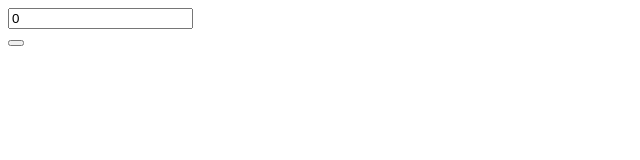
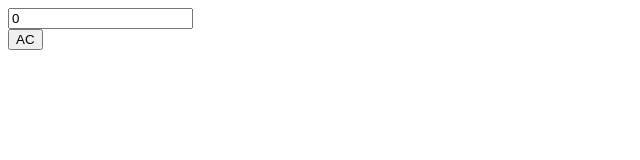
Before and after one commit to anushka3110/calculator, a plain HTML site: page index.html in a window 1280 px wide. Shown: the full height of the page, 0-640 px from the left. Drawn offline with Linux system fonts and the light colour scheme.

Commit message:
AC button update

```diff
--- a/index.html
+++ b/index.html
@@ -12,7 +12,7 @@
 
         </div>
         <div class="row">
-            <button type="button"></button>
+            <button type="button">AC</button>
         </div>
     </div>
 
```
